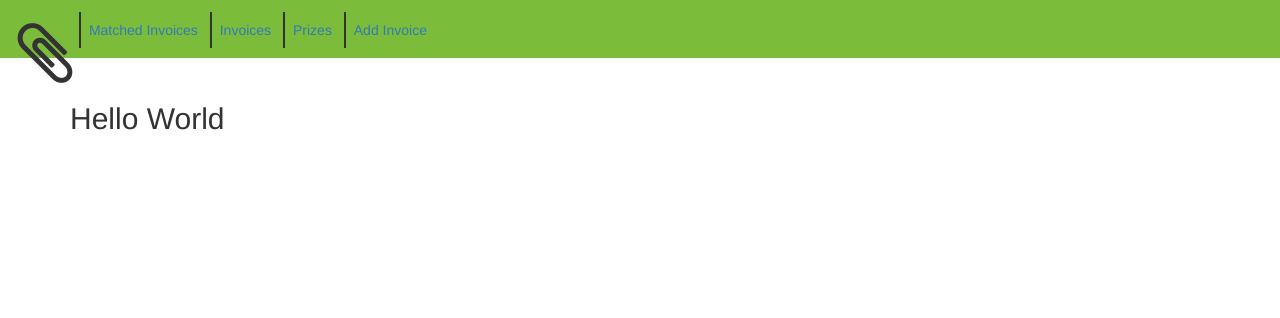
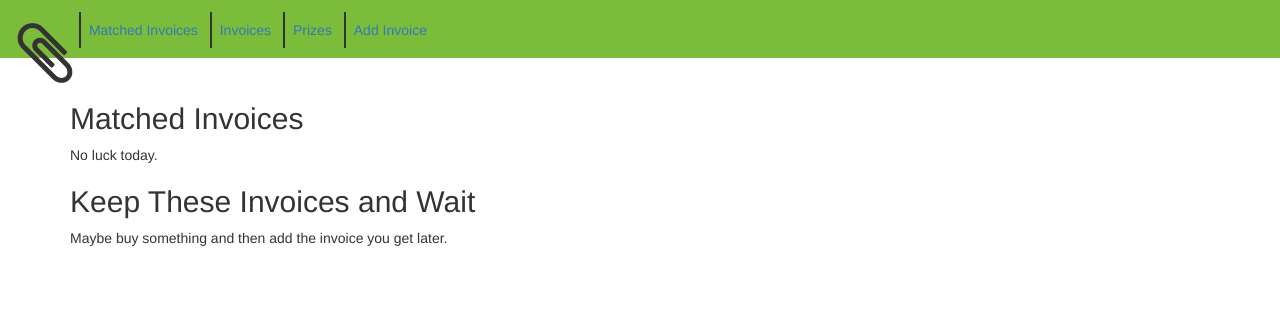
Before and after one commit to gy-chen/invoices, a Flask app: page / in a window 1280 px wide. Shown: the top 318 px of the page. Run offline with Flask 2, Linux system fonts and the light colour scheme; some libraries are stand-ins or nearby versions.

Commit message:
add a web view for displaying matched invoices and non-matched invoices

```diff
--- a/templates/base.html
+++ b/templates/base.html
@@ -17,7 +17,7 @@
 	</div>
 	<div id="nav">
 	  <ul>
-	    <li><a href="#matched_invoices">Matched Invoices</a></li>
+	    <li><a href="/">Matched Invoices</a></li>
 	    <li><a href="invoices">Invoices</a></li>
 	    <li><a href="#prizes">Prizes</a></li>
 	    <li><a href="invoice_add">Add Invoice</a></li>
--- a/templates/index.html
+++ b/templates/index.html
@@ -1,4 +1,57 @@
 {% extends "base.html" %}
 {% block content %}
-<h2>Hello World</h2>
+<h2>Matched Invoices</h2>
+{% if matched_invoices.count() %}
+<table class="table table-striped table-hover">
+  <thead>
+    <tr>
+      <th>Id</th>
+      <th>Year</th>
+      <th>Month</th>
+      <th>Number</th>
+      <th>Note</th>
+    </tr>
+  </thead>
+  <tbody>
+    {% for invoice in matched_invoices %}
+    <tr>
+      <td>{{ invoice.id }}</td>
+      <td>{{ invoice.year }}</td>
+      <td>{{ invoice.month * 2 - 1}} ~ {{ invoice.month * 2 }}</td>
+      <td>{{ invoice.number }}</td>
+      <td>{{ invoice.note }}</td>
+    </tr>
+    {% endfor %}
+  </tbody>
+</table>
+{% else %}
+<p>No luck today.</p>
+{% endif %}
+<h2>Keep These Invoices and Wait</h2>
+{% if non_matched_invoices.count() %}
+<table class="table table-striped table-hover">
+  <thead>
+    <tr>
+      <th>Id</th>
+      <th>Year</th>
+      <th>Month</th>
+      <th>Number</th>
+      <th>Note</th>
+    </tr>
+  </thead>
+  <tbody>
+    {% for invoice in non_matched_invoices %}
+    <tr>
+      <td>{{ invoice.id }}</td>
+      <td>{{ invoice.year }}</td>
+      <td>{{ invoice.month * 2 - 1 }} ~ {{ invoice.month * 2 }}</td>
+      <td>{{ invoice.number }}</td>
+      <td>{{ invoice.note }}</td>
+    </tr>
+    {% endfor %}
+  </tbody>
+</table>
+{% else %}
+<p>Maybe buy something and then add the invoice you get later.</p>
+{% endif %}
 {% endblock %}
--- a/web.py
+++ b/web.py
@@ -9,8 +9,15 @@ NOT_VALID_NUMBER = 4
 
 @app.route('/')
 def index():
-    # TODO display matched invoices
-    return render_template('index.html')
+    app = db.App.get_instance()
+    view_data = {
+        'matched_invoices': app.get_matched_invoices(),
+        'no_matched_invoices': app.get_no_matched_invoices(),
+        'non_matched_invoices': app.get_non_matched_invoices()
+        }
+    # display matched, no-matched and non-matched invoices
+    return render_template('index.html',
+                           **view_data)
 
 @app.route('/invoices')
 def invoices():
```
